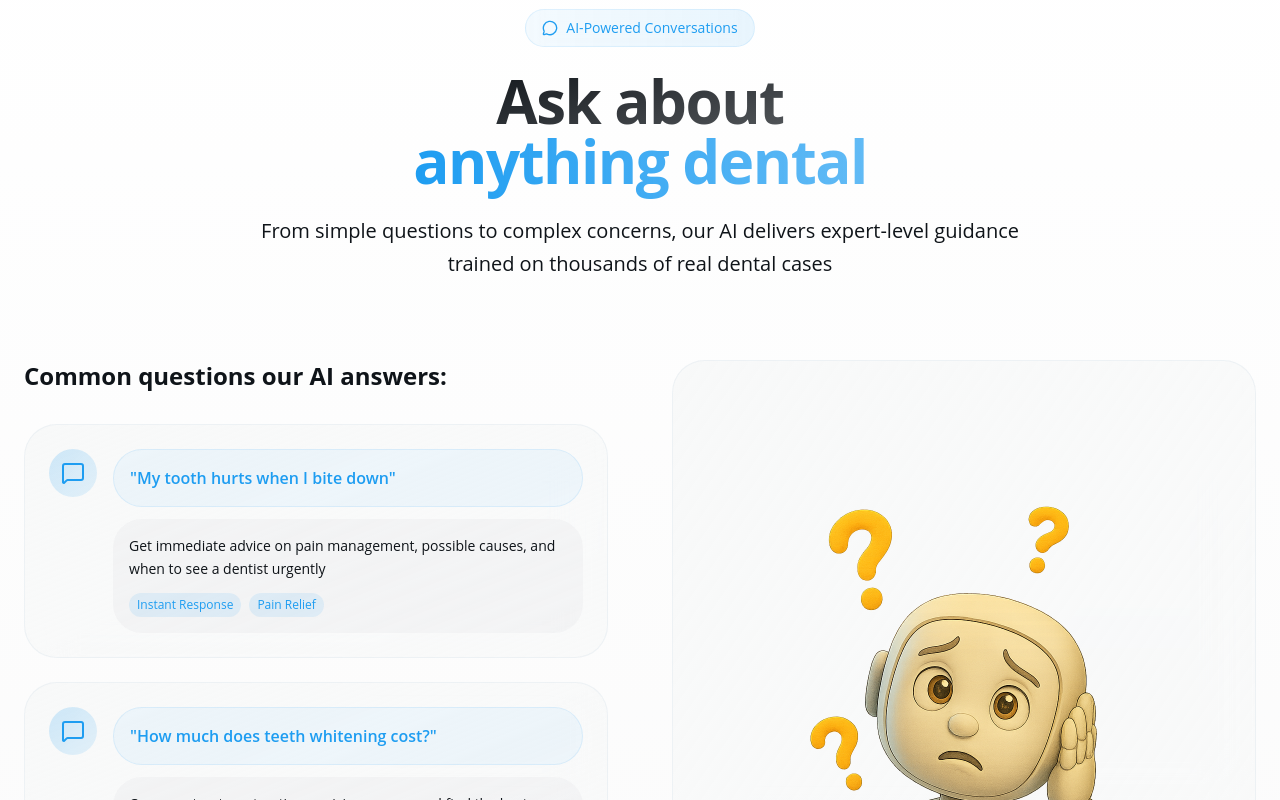
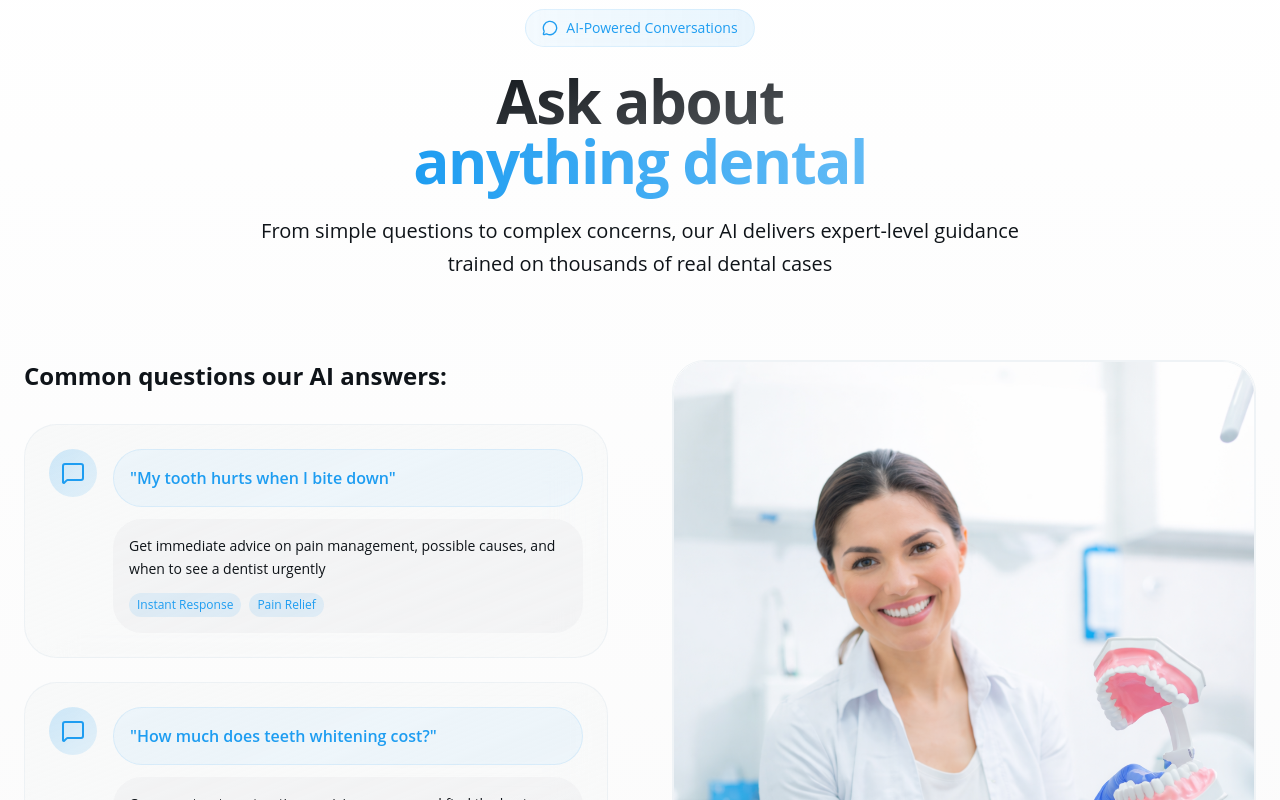
Before and after one commit to johnsonr84/ai-dental-assistant-saas, a Next.js app: page / in a window 1280 px wide. Shown: the part 2000-2800 px from the top of the page. Built offline with nearby package versions, Linux system fonts and the light colour scheme; no server answers.

Commit message:
style(landing): tweak header branding and refine copy layout

```diff
--- a/components/landing/Header.tsx
+++ b/components/landing/Header.tsx
@@ -9,7 +9,7 @@ function Header() {
       <div className="max-w-6xl mx-auto flex justify-between items-center">
         <Link href="/" className="flex items-center gap-2">
           <Image src={"/logo.png"} alt="SmileEcho Logo" width={32} height={32} className="w-11" />
-          <span className="font-semibold text-lg">SmileEcho</span>
+          <span className="font-semibold text-4xl">SmileEcho</span>
         </Link>
 
         <div className="hidden md:flex items-center gap-8">
--- a/components/landing/WhatToAsk.tsx
+++ b/components/landing/WhatToAsk.tsx
@@ -9,7 +9,9 @@ function WhatToAsk() {
         <div className="text-center mb-20">
           <div className="inline-flex items-center gap-2 px-4 py-2 bg-gradient-to-r from-primary/5 to-primary/10 rounded-full border border-primary/10 backdrop-blur-sm mb-6">
             <MessageCircleIcon className="w-4 h-4 text-primary" />
-            <span className="text-sm font-medium text-primary">AI-Powered Conversations</span>
+            <span className="text-sm font-medium text-primary">
+              AI-Powered Conversations
+            </span>
           </div>
           <h2 className="text-4xl md:text-5xl lg:text-6xl font-bold mb-6 tracking-tight">
             <span className="bg-gradient-to-br from-foreground to-foreground/70 bg-clip-text text-transparent">
@@ -21,8 +23,8 @@ function WhatToAsk() {
             </span>
           </h2>
           <p className="text-xl text-muted-foreground max-w-3xl mx-auto leading-relaxed">
-            From simple questions to complex concerns, our AI delivers expert-level guidance trained
-            on thousands of real dental cases
+            From simple questions to complex concerns, our AI delivers
+            expert-level guidance trained on thousands of real dental cases
           </p>
         </div>
 
@@ -30,7 +32,9 @@ function WhatToAsk() {
           {/* Left Side - Interactive Chat Examples */}
           <div className="space-y-8">
             <div className="space-y-6">
-              <h3 className="text-2xl font-bold mb-8">Common questions our AI answers:</h3>
+              <h3 className="text-2xl font-bold mb-8">
+                Common questions our AI answers:
+              </h3>
 
               {/* Chat Bubble 1 */}
               <div className="group relative">
@@ -47,8 +51,8 @@ function WhatToAsk() {
                       </div>
                       <div className="bg-muted/30 rounded-2xl p-4">
                         <p className="text-sm text-muted-foreground leading-relaxed">
-                          Get immediate advice on pain management, possible causes, and when to see
-                          a dentist urgently
+                          Get immediate advice on pain management, possible
+                          causes, and when to see a dentist urgently
                         </p>
                         <div className="flex gap-2 mt-3">
                           <span className="px-2 py-1 bg-primary/10 text-primary text-xs rounded-full">
@@ -79,8 +83,8 @@ function WhatToAsk() {
                       </div>
                       <div className="bg-muted/30 rounded-2xl p-4">
                         <p className="text-sm text-muted-foreground leading-relaxed">
-                          Compare treatment options, pricing ranges, and find the best whitening
-                          solution for your budget
+                          Compare treatment options, pricing ranges, and find
+                          the best whitening solution for your budget
                         </p>
                         <div className="flex gap-2 mt-3">
                           <span className="px-2 py-1 bg-primary/10 text-primary text-xs rounded-full">
@@ -111,8 +115,8 @@ function WhatToAsk() {
                       </div>
                       <div className="bg-muted/30 rounded-2xl p-4">
                         <p className="text-sm text-muted-foreground leading-relaxed">
-                          Learn about filling lifespan, warning signs of wear, and replacement
-                          timing guidance
+                          Learn about filling lifespan, warning signs of wear,
+                          and replacement timing guidance
                         </p>
                         <div className="flex gap-2 mt-3">
                           <span className="px-2 py-1 bg-primary/10 text-primary text-xs rounded-full">
@@ -131,14 +135,13 @@ function WhatToAsk() {
           </div>
 
           {/* Right Side - AI Illustration */}
-          <div className="bg-gradient-to-br from-card/90 to-card/60 backdrop-blur-xl rounded-3xl p-8 border border-border/50 hover:border-primary/30 transition-all duration-500">
-            <div className="flex items-center justify-center h-full">
+          <div className="relative overflow-hidden rounded-3xl border border-border/50 hover:border-primary/30 transition-all duration-500">
+            <div className="relative aspect-[4/5] w-full overflow-hidden rounded-3xl border border-border/50 hover:border-primary/30 transition-all duration-500">
               <Image
-                src="/confused.png"
+                src="/smiling-dental-assistant.png"
                 alt="AI Assistant"
-                width={500}
-                height={500}
-                className="w-full h-auto max-w-lg object-contain"
+                fill
+                className="object-cover"
               />
             </div>
           </div>
```
